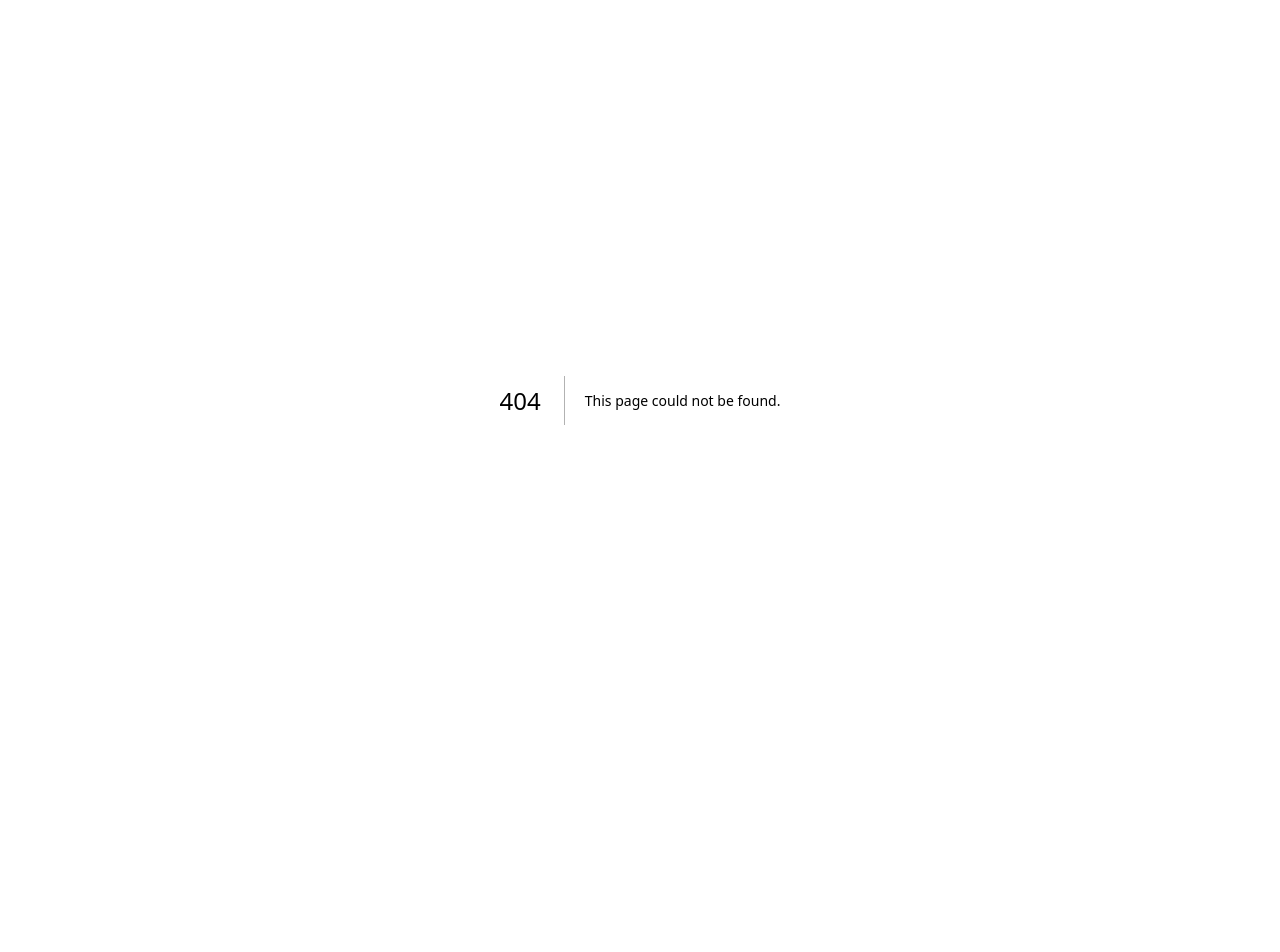
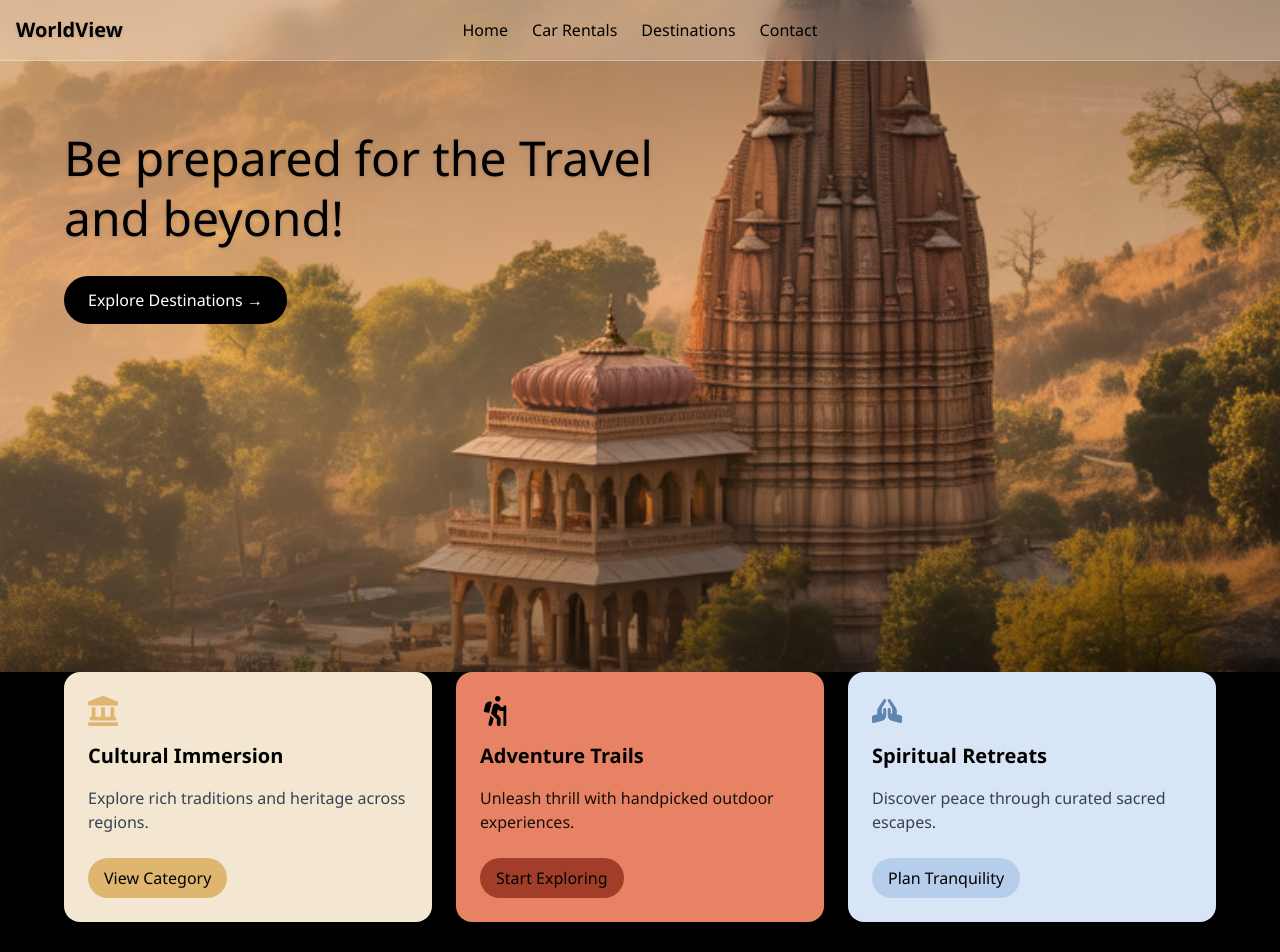
Before and after one commit to ThriberX/worldview, a Next.js app: page /landing in a window 1280 px wide. Before the commit this address had no page. Shown: the top 952 px of the page. Before the commit the page ends 800 px from the top, so only its background shows below. Built offline with nearby package versions, Linux system fonts and the light colour scheme.

Commit message:
hero section and navbar

```diff
--- /dev/null
+++ b/app/landing/page.js
@@ -0,0 +1,10 @@
+import HeroSection from "../../components/sections/hero-section"
+import Navbar from "@/components/layout/navbar"
+export default function LandingPage() {
+    return (
+      <main>
+        <Navbar/>
+        <HeroSection/>
+      </main>
+    )
+}
--- /dev/null
+++ b/components/layout/navbar.tsx
@@ -0,0 +1,43 @@
+'use client';
+
+import React, { useState } from 'react';
+
+export default function Navbar() {
+  const [menuOpen, setMenuOpen] = useState(false);
+
+  return (
+    <nav className="w-full fixed top-0 left-0 z-50 backdrop-blur-md bg-white/20 border-b border-white/30">
+      <div className="relative max-w-7xl mx-auto px-4 py-4 flex items-center justify-between">
+
+        {/* Logo */}
+        <h1 className="text-xl font-bold text-black drop-shadow">WorldView</h1>
+
+        {/* Desktop Nav Links */}
+        <div className="absolute left-1/2 transform -translate-x-1/2 hidden md:flex space-x-6">
+          <a href="#" className="text-black hover:text-yellow-300 transition">Home</a>
+          <a href="#" className="text-black hover:text-yellow-300 transition">Car Rentals</a>
+          <a href="#" className="text-black hover:text-yellow-300 transition">Destinations</a>
+          <a href="#" className="text-black hover:text-yellow-300 transition">Contact</a>
+        </div>
+
+        {/* Mobile Menu Button */}
+        <button
+          onClick={() => setMenuOpen(!menuOpen)}
+          className="md:hidden text-black"
+        >
+          {menuOpen ? 'Close' : 'Menu'}
+        </button>
+      </div>
+
+      {/* Mobile Links */}
+      {menuOpen && (
+        <div className="md:hidden px-4 pb-4 bg-white/10 backdrop-blur-sm">
+          <a href="#" className="block text-black py-2">Home</a>
+          <a href="#" className="block text-black py-2">Car Rentals</a>
+          <a href="#" className="block text-black py-2">Destinations</a>
+          <a href="#" className="block text-black py-2">Contact</a>
+        </div>
+      )}
+    </nav>
+  );
+}
--- /dev/null
+++ b/components/sections/hero-section.tsx
@@ -0,0 +1,74 @@
+'use client';
+
+import React from 'react';
+import { FaLandmark, FaHiking, FaPrayingHands } from 'react-icons/fa';
+
+export default function HeroSection() {
+  return (
+    <>
+      {/* Hero Section */}
+      <div
+        className="h-screen bg-cover bg-center bg-no-repeat relative flex items-start"
+        style={{
+          backgroundImage: "url('/images/home.png')",
+        }}
+      >
+        <div className="absolute inset-0 z-0">
+          <div className="h-full w-full bg-gradient-to-b from-black/10 via-transparent to-black/70"></div>
+        </div>
+
+        {/* Heading */}
+        <div className="relative z-10 px-6 md:px-16 pt-32 text-left">
+          <h1 className="text-black text-2xl md:text-5xl font-medium leading-tight mb-6 drop-shadow">
+            Be prepared for the Travel <br />
+            <span className="block">and beyond!</span>
+          </h1>
+          <button className="mt-1 px-6 py-3 bg-black text-white rounded-full hover:bg-white hover:text-black transition">
+            Explore Destinations →
+          </button>
+        </div>
+      </div>
+
+      {/* Cards Section */}
+      <div className="relative z-20 -mt-32 px-6 md:px-16 pb-16 bg-black">
+        <div className="grid grid-cols-1 md:grid-cols-3 gap-6">
+          {/* Card 1 */}
+          <div className="bg-[#f3e7d1] rounded-2xl p-6 shadow-md">
+            <FaLandmark className="text-3xl text-[#dfb670] mb-4" />
+            <div className="mb-4 text-xl font-semibold text-black">Cultural Immersion</div>
+            <p className="text-gray-700 mb-6">
+              Explore rich traditions and heritage across regions.
+            </p>
+            <button className="bg-[#dfb670] text-black font-medium px-4 py-2 rounded-full">
+              View Category
+            </button>
+          </div>
+
+          {/* Card 2 */}
+          <div className="bg-[#e78264] rounded-2xl p-6 shadow-md text-black">
+            <FaHiking className="text-3xl text-black mb-4" />
+            <div className="mb-4 text-xl font-semibold">Adventure Trails</div>
+            <p className="text-black/90 mb-6">
+              Unleash thrill with handpicked outdoor experiences.
+            </p>
+            <button className="bg-[#a23d29] text-black font-medium px-4 py-2 rounded-full">
+              Start Exploring
+            </button>
+          </div>
+
+          {/* Card 3 */}
+          <div className="bg-[#d8e5f6] rounded-2xl p-6 shadow-md">
+            <FaPrayingHands className="text-3xl text-[#5c85b1] mb-4" />
+            <div className="mb-4 text-xl font-semibold text-black">Spiritual Retreats</div>
+            <p className="text-gray-700 mb-6">
+              Discover peace through curated sacred escapes.
+            </p>
+            <button className="bg-[#b6ceeb] text-black font-medium px-4 py-2 rounded-full">
+              Plan Tranquility
+            </button>
+          </div>
+        </div>
+      </div>
+    </>
+  );
+}
```
Also changed, not shown: package.json (+5 -2 lines), public/images/home.png (added), 1 other file (tests, documents, lock files or other folders).
